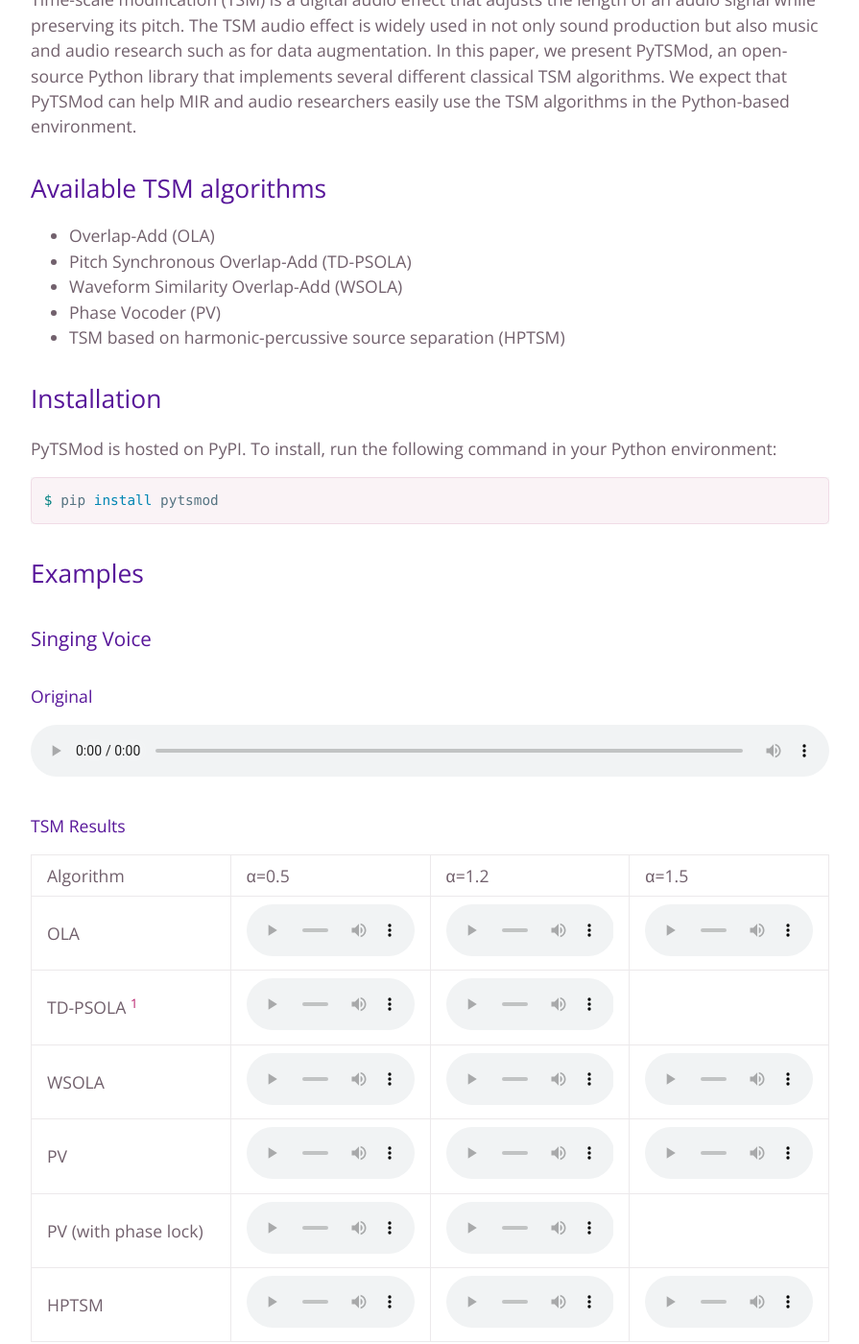
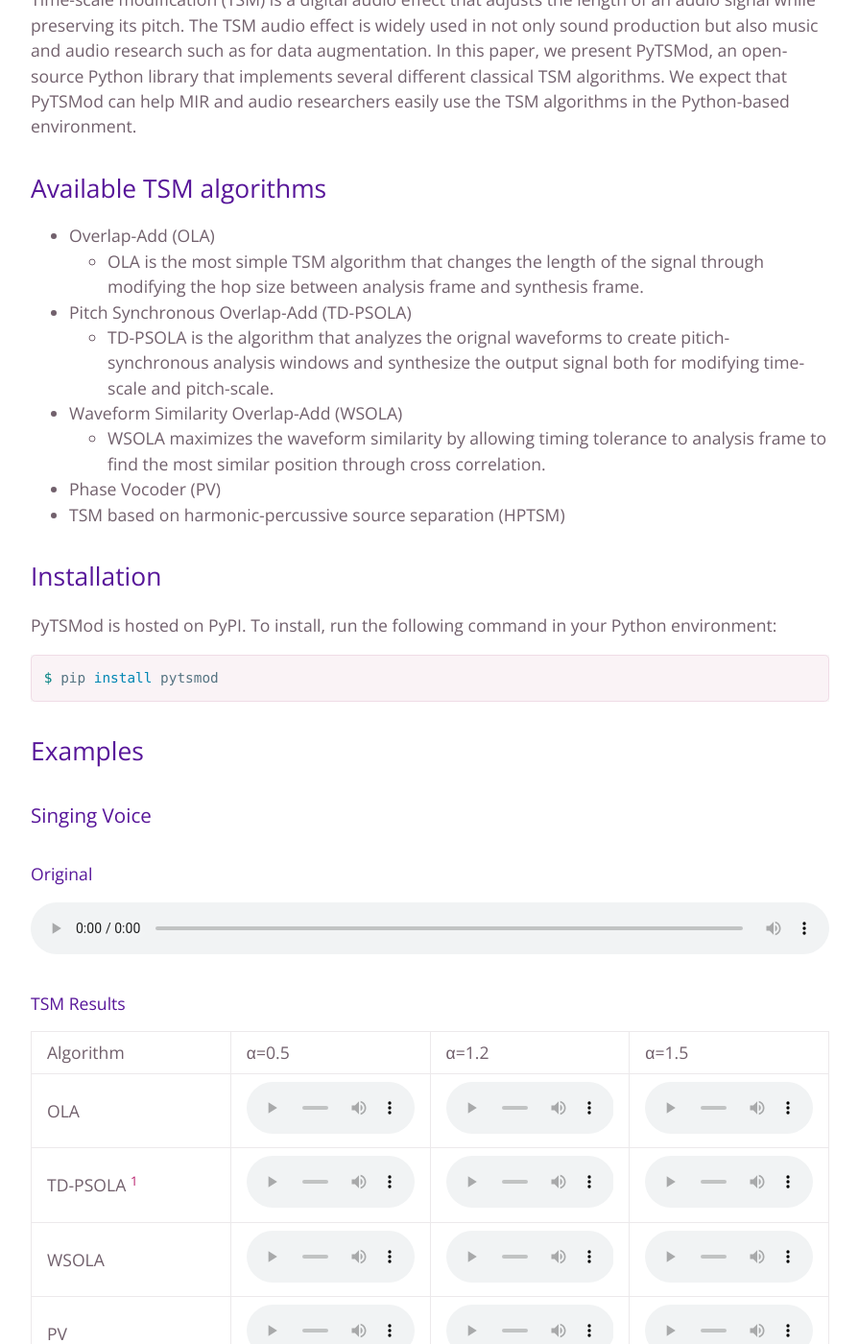
Before and after one commit to seyong92/PyTSMod-ISMIR2020LBD, a Jekyll site: the page built from index.md, in a window 1280 px wide and 1400 px high, scrolled down 554 px. Shown: the whole window at 96% size, without its empty margins (192-1087 px from the left). Built offline with Jekyll 4.4.1, drawn with Linux system fonts in a browser that asks for light colours; the repository's description, which GitHub fills in, is left out; some of the changed text lies outside the part shown.

Commit message:
add example sunny

```diff
--- a/index.md
+++ b/index.md
@@ -23,8 +23,11 @@
 ## Available TSM algorithms
 
 * Overlap-Add (OLA)
+    * OLA is the most simple TSM algorithm that changes the length of the signal through modifying the hop size between analysis frame and synthesis frame.
 * Pitch Synchronous Overlap-Add (TD-PSOLA)
+    * TD-PSOLA is the algorithm that analyzes the orignal waveforms to create pitich-synchronous analysis windows and synthesize the output signal both for modifying time-scale and pitch-scale.
 * Waveform Similarity Overlap-Add (WSOLA)
+    * WSOLA maximizes the waveform similarity by allowing timing tolerance to analysis frame to find the most similar position through cross correlation.
 * Phase Vocoder (PV)
 * TSM based on harmonic-percussive source separation (HPTSM)
 
@@ -47,13 +50,30 @@
 
 | Algorithm | α=0.5 | α=1.2 | α=1.5 |
 | OLA | <audio controls id="player" onplay="pauseOthers(this);"><source src="assets/audio/singing-ola-050.flac"></audio> | <audio controls id="player" onplay="pauseOthers(this);"><source src="assets/audio/singing-ola-120.flac"></audio> | <audio controls id="player" onplay="pauseOthers(this);"><source src="assets/audio/singing-ola-150.flac"></audio> |
-| TD-PSOLA [^1] | <audio controls id="player" onplay="pauseOthers(this);"><source src="assets/audio/singing-tdpsola-050.flac"></audio> | <audio controls id="player" onplay="pauseOthers(this);"><source src="assets/audio/singing-tdpsola-120.flac"></audio> | <audio contorls id="player" onplay="pauseOthers(this);"><source src="assets/audio/singing-tdpsola-150.flac"></audio> |
+| TD-PSOLA [^1] | <audio controls id="player" onplay="pauseOthers(this);"><source src="assets/audio/singing-tdpsola-050.flac"></audio> | <audio controls id="player" onplay="pauseOthers(this);"><source src="assets/audio/singing-tdpsola-120.flac"></audio> | <audio controls id="player" onplay="pauseOthers(this);"><source src="assets/audio/singing-tdpsola-150.flac"></audio> |
 | WSOLA | <audio controls id="player" onplay="pauseOthers(this);"><source src="assets/audio/singing-wsola-050.flac"></audio> | <audio controls id="player" onplay="pauseOthers(this);"><source src="assets/audio/singing-wsola-120.flac"></audio> | <audio controls id="player" onplay="pauseOthers(this);"><source src="assets/audio/singing-wsola-150.flac"></audio> |
 | PV | <audio controls id="player" onplay="pauseOthers(this);"><source src="assets/audio/singing-pv-050.flac"></audio> | <audio controls id="player" onplay="pauseOthers(this);"><source src="assets/audio/singing-pv-120.flac"></audio> | <audio controls id="player" onplay="pauseOthers(this);"><source src="assets/audio/singing-pv-150.flac"></audio> |
-| PV (with phase lock) | <audio controls id="player" onplay="pauseOthers(this);"><source src="assets/audio/singing-pvlock-050.flac"></audio> | <audio controls id="player" onplay="pauseOthers(this);"><source src="assets/audio/singing-pvlock-120.flac"></audio> | <audio contorls id="player" onplay="pauseOthers(this);"><source src="assets/audio/singing-pvlock-150.flac"></audio> |
+| PV (with phase lock) | <audio controls id="player" onplay="pauseOthers(this);"><source src="assets/audio/singing-pvlock-050.flac"></audio> | <audio controls id="player" onplay="pauseOthers(this);"><source src="assets/audio/singing-pvlock-120.flac"></audio> | <audio controls id="player" onplay="pauseOthers(this);"><source src="assets/audio/singing-pvlock-150.flac"></audio> |
 | HPTSM | <audio controls id="player" onplay="pauseOthers(this);"><source src="assets/audio/singing-hp-050.flac"></audio> | <audio controls id="player" onplay="pauseOthers(this);"><source src="assets/audio/singing-hp-120.flac"></audio> | <audio controls id="player" onplay="pauseOthers(this);"><source src="assets/audio/singing-hp-150.flac"></audio> |
 
-[^1]: [CREPE](https://github.com/marl/crepe) is used for pitch tracking of the audio source.
+### Music Clip
+
+#### Original
+
+<audio controls id="player" onplay="pauseOthers(this);"><source src="assets/audio/sunny-original.flac"></audio>
+
+#### TSM Results
+
+| Algorithm | α=0.5 | α=1.2 | α=1.5 |
+| OLA | <audio controls id="player" onplay="pauseOthers(this);"><source src="assets/audio/sunny-ola-050.flac"></audio> | <audio controls id="player" onplay="pauseOthers(this);"><source src="assets/audio/sunny-ola-120.flac"></audio> | <audio controls id="player" onplay="pauseOthers(this);"><source src="assets/audio/sunny-ola-150.flac"></audio> |
+| WSOLA | <audio controls id="player" onplay="pauseOthers(this);"><source src="assets/audio/sunny-wsola-050.flac"></audio> | <audio controls id="player" onplay="pauseOthers(this);"><source src="assets/audio/sunny-wsola-120.flac"></audio> | <audio controls id="player" onplay="pauseOthers(this);"><source src="assets/audio/sunny-wsola-150.flac"></audio> |
+| PV | <audio controls id="player" onplay="pauseOthers(this);"><source src="assets/audio/sunny-pv-050.flac"></audio> | <audio controls id="player" onplay="pauseOthers(this);"><source src="assets/audio/sunny-pv-120.flac"></audio> | <audio controls id="player" onplay="pauseOthers(this);"><source src="assets/audio/sunny-pv-150.flac"></audio> |
+| PV (with phase lock) | <audio controls id="player" onplay="pauseOthers(this);"><source src="assets/audio/sunny-pvlock-050.flac"></audio> | <audio controls id="player" onplay="pauseOthers(this);"><source src="assets/audio/sunny-pvlock-120.flac"></audio> | <audio controls id="player" onplay="pauseOthers(this);"><source src="assets/audio/sunny-pvlock-150.flac"></audio> |
+| HPTSM | <audio controls id="player" onplay="pauseOthers(this);"><source src="assets/audio/sunny-hp-050.flac"></audio> | <audio controls id="player" onplay="pauseOthers(this);"><source src="assets/audio/sunny-hp-120.flac"></audio> | <audio controls id="player" onplay="pauseOthers(this);"><source src="assets/audio/sunny-hp-150.flac"></audio> |
+
+For more audio examples, please visit the [GitHub repo](https://github.com/KAIST-MACLab/PyTSMod) of PyTSMod.
+
+[^1]: [CREPE](https://github.com/marl/crepe) is used for extracting pitch of the audio source.
 
 ## References
 
```
Also changed, not shown: 16 other files.
